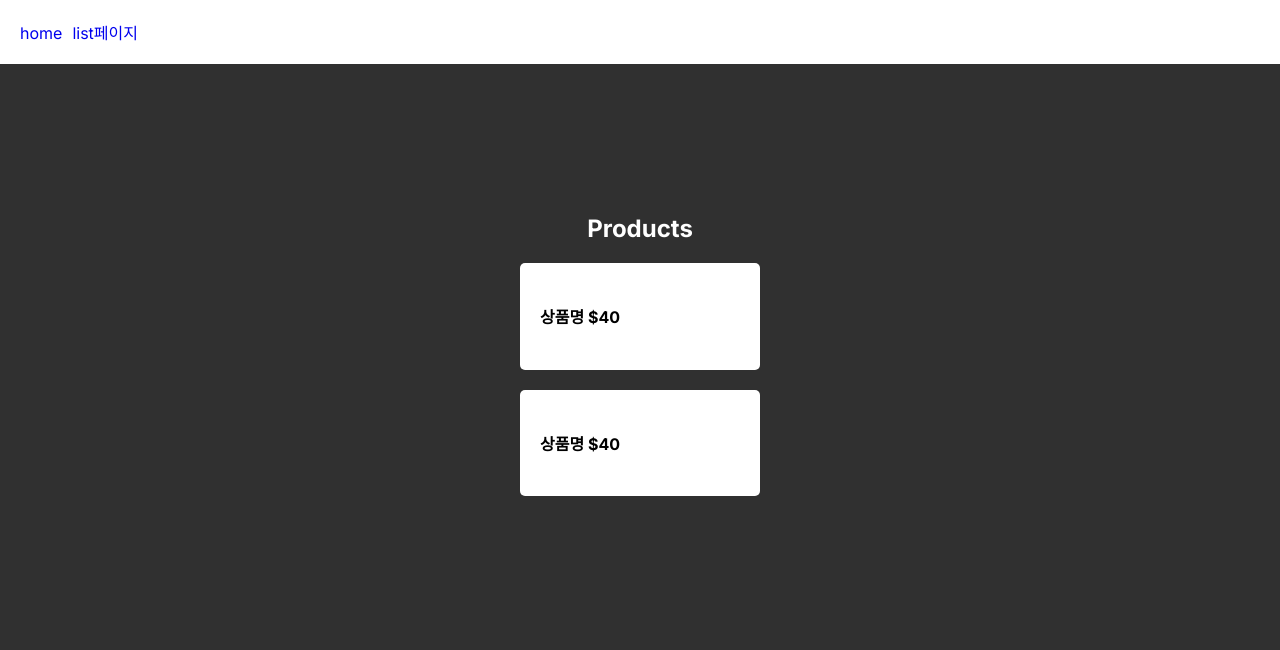
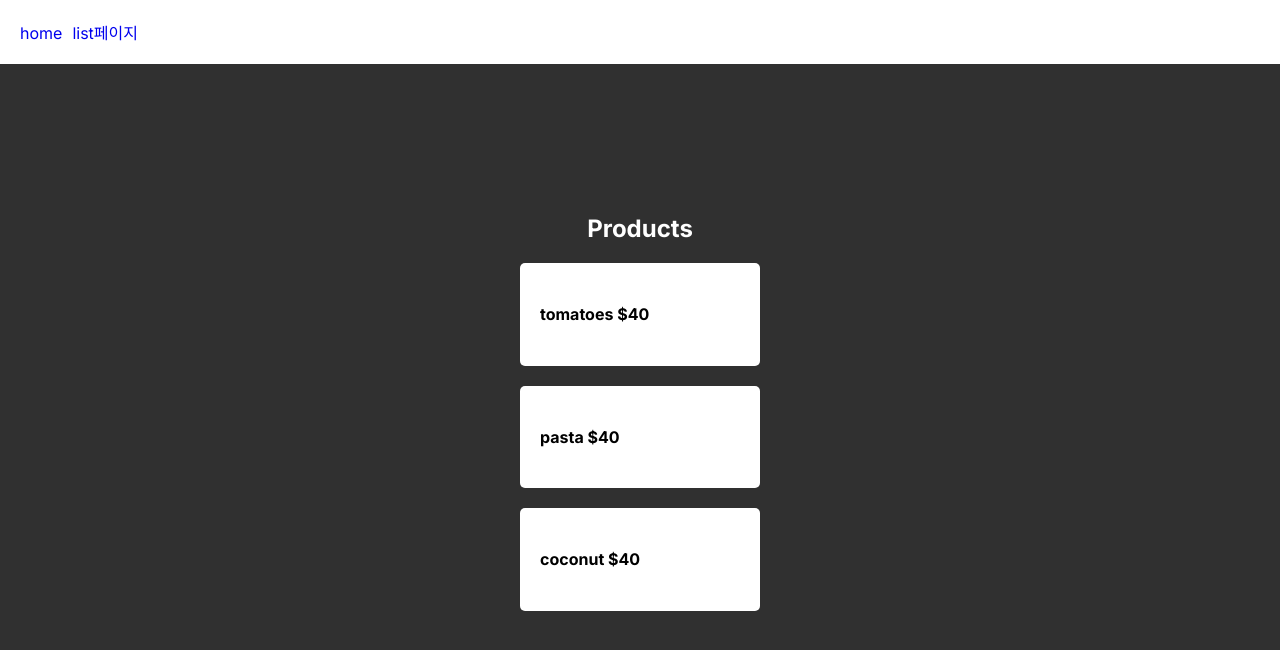
Before and after one commit to yewon97/nextjs-codingapple, a Next.js app: page /list in a window 1280 px wide. Shown: the top 650 px of the page. Built offline with nearby package versions, Linux system fonts and the light colour scheme.

Commit message:
map 써보기

```diff
--- a/app/list/page.js
+++ b/app/list/page.js
@@ -1,13 +1,15 @@
 export default function ListPage() {
+  let product = ['tomatoes', 'pasta', 'coconut'];
   return (
     <div>
       <h2 className="title">Products</h2>
-      <div className="food">
-        <h4>상품명 $40</h4>
-      </div>
-      <div className="food">
-        <h4>상품명 $40</h4>
-      </div>
+      {product.map((food, idx) => {
+        return (
+          <div className="food" key={idx}>
+            <h4>{food} $40</h4>
+          </div>
+        );
+      })}
     </div>
   );
 }
```
